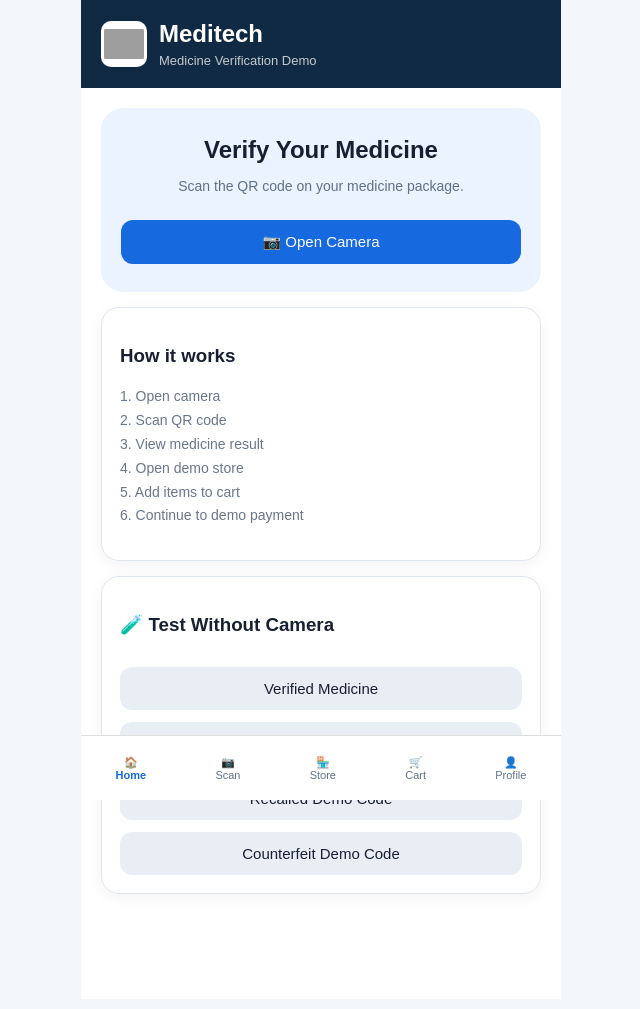
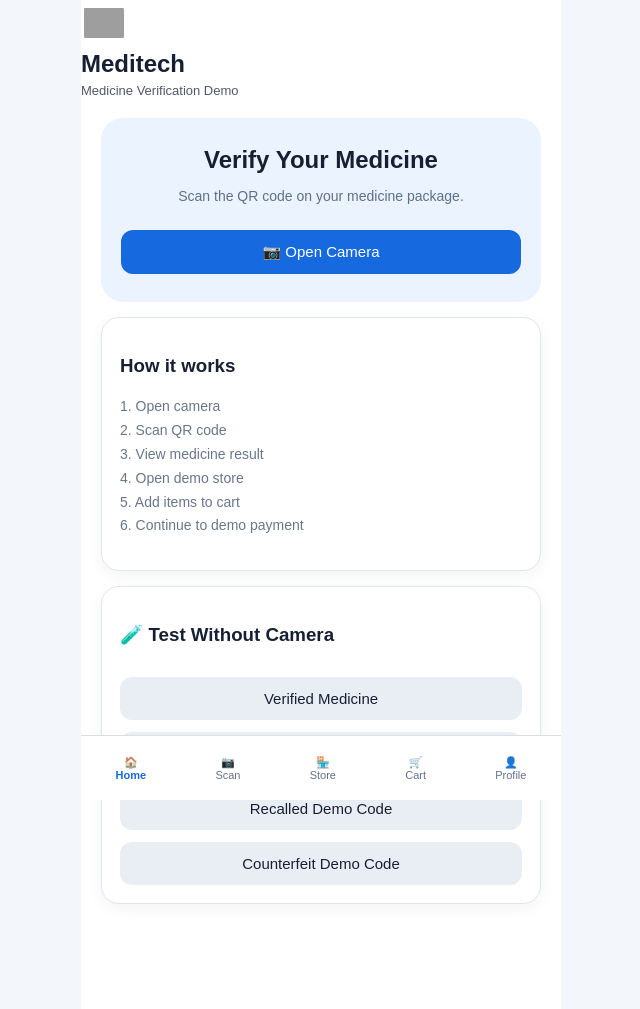
Before and after one commit to nishantmathur1221-cpu/MedVerify, a Flask app: page / in a window 1280 px wide. Shown: the whole page, without its empty margins (319-959 px from the left). Before the commit the page ends 894 px from the top, so only its background shows below. Run offline with Flask 3, Linux system fonts and the light colour scheme; some libraries are stand-ins or nearby versions; grey boxes are pictures that could not be loaded.

Commit message:
Update index.html

```diff
--- a/templates/index.html
+++ b/templates/index.html
@@ -24,10 +24,15 @@ body{
     background:#fff;
 }
 
-header{
-    background:#102a43;
-    color:white;
-    padding:20px;
+<header>
+    <div class="brand">
+        <img src="{{ url_for('static', filename='logo.jpg') }}" alt="Meditech Logo">
+        <div>
+            <h1>Meditech</h1>
+            <p>Medicine Verification Demo</p>
+        </div>
+    </div>
+</header>
 }
 
 .brand{
```
